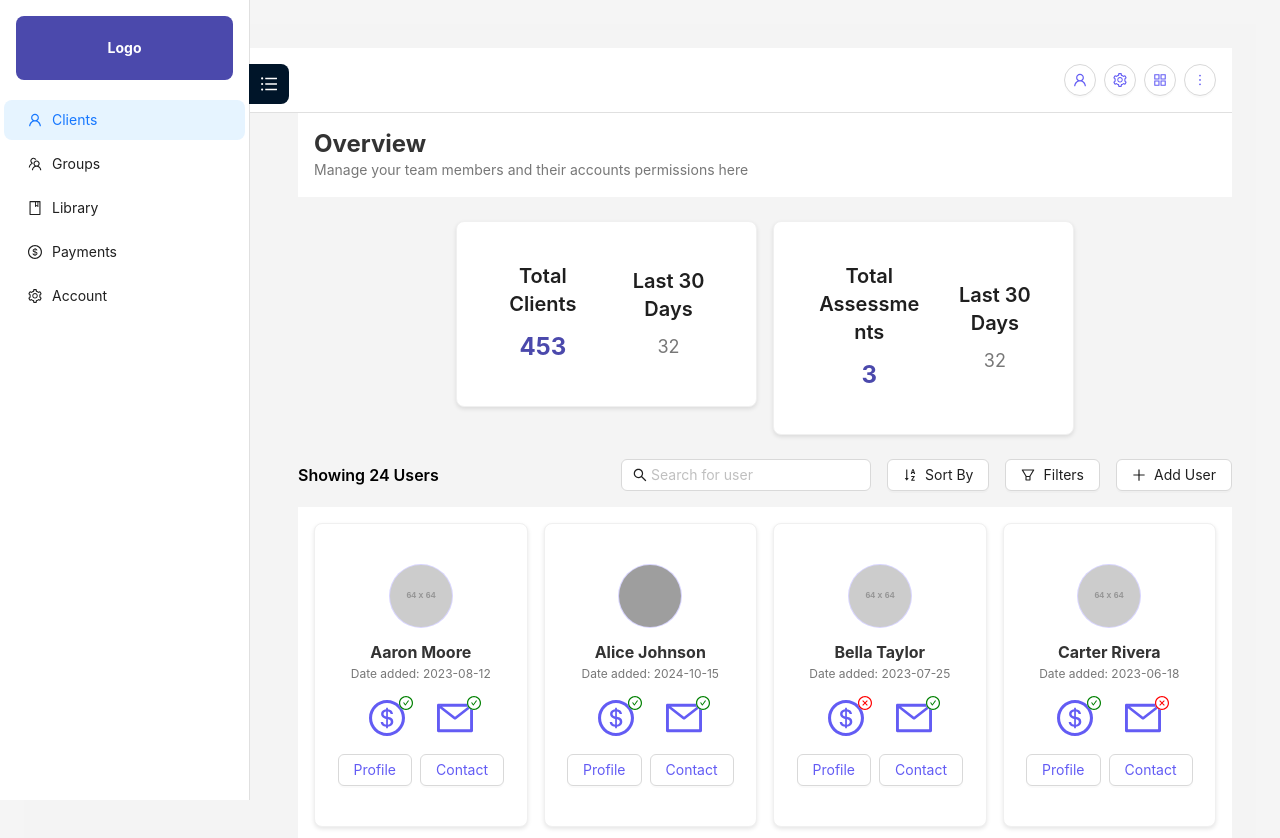
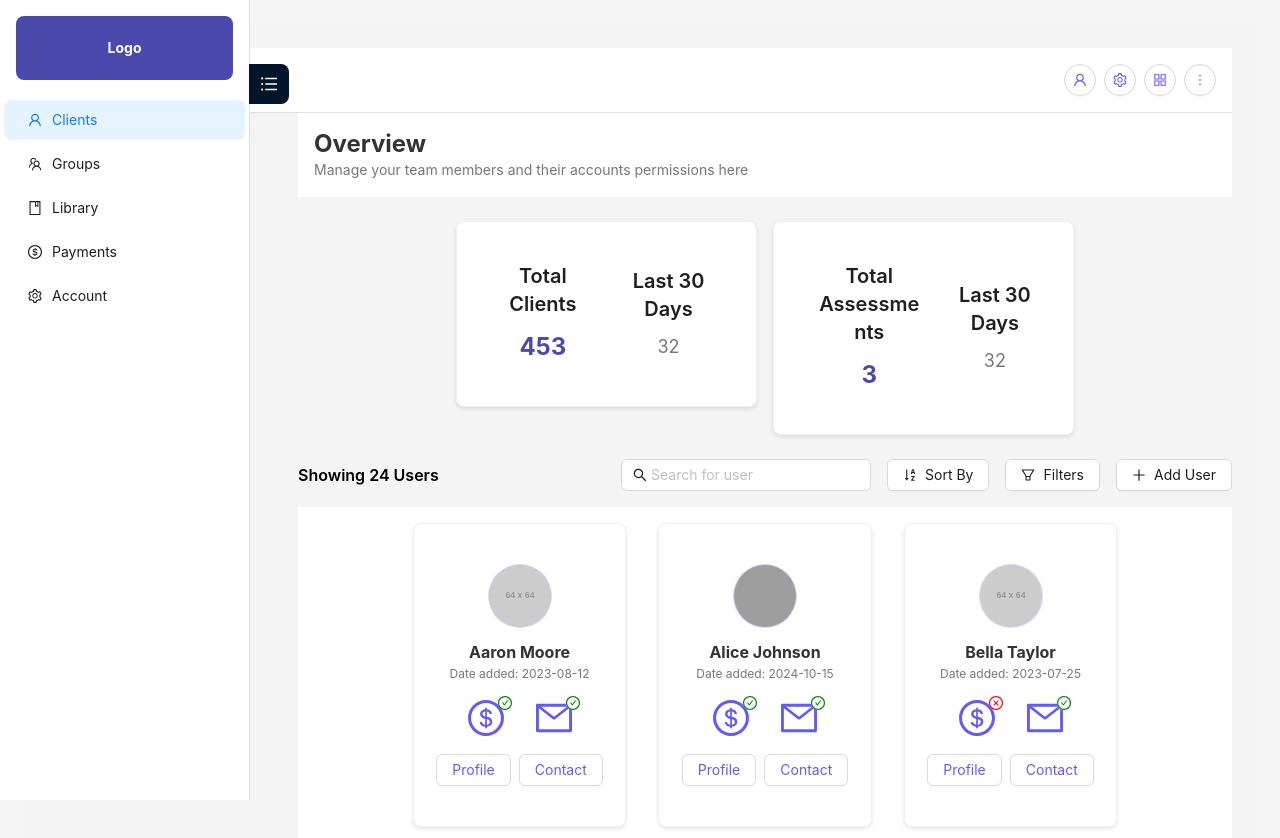
Before and after one commit to pratikk94/Santhify, a React (Vite) app: page / in a window 1280 px wide. Shown: the top 838 px of the page. Built offline with nearby package versions, Linux system fonts and the light colour scheme; grey boxes are pictures that could not be loaded.

Commit message:
Responsive user grid

```diff
--- a/src/components/UserCardGrid/UserCardGrid.tsx
+++ b/src/components/UserCardGrid/UserCardGrid.tsx
@@ -76,12 +76,12 @@ const UserCardsGrid: React.FC<UserCardsGridProps> = ({ searchTerm, filters, sort
         {paginatedUsers.map((user) => (
           <Col
             key={user.id}
-            xs={24}
-            sm={12}
-            md={8}
-            lg={6}
+            xs={24} // Full width on extra small devices
+            sm={12} // Two cards per row on small devices
+            md={8}  // Three cards per row on medium devices
+            lg={6}  // Four cards per row on large devices
             xl={6}
-            xxl={6} // Adjust columns for extra-large screens
+            xxl={6}
           >
             <UserCard user={user} />
           </Col>
--- a/src/components/UserCardGrid/UserCardsGrid.css
+++ b/src/components/UserCardGrid/UserCardsGrid.css
@@ -1,5 +1,44 @@
-/* UserCardsGrid.css */
+/* UserCardsGrid Styles */
 .user-cards-grid {
   padding: 16px;
   background: #ffffff;
+  display: flex;
+  flex-direction: column; /* Stack grid elements */
+  min-height: 160px; /* Ensure height is at least the size of one user card */
+  overflow: visible; /* Allow grid content to overflow if necessary */
+  justify-content: flex-start; /* Align content to the top */
 }
+
+/* Row Styles */
+.user-cards-grid .ant-row {
+  flex-grow: 1; /* Allow the row to take available space */
+  overflow: visible; /* Allow row content to overflow */
+  gap: 16px; /* Add space between user cards */
+  margin: 0; /* Remove extra margins */
+}
+
+/* Column Styles */
+.user-cards-grid .ant-col {
+  margin-bottom: 16px; /* Add space between rows */
+}
+
+/* Responsive Design */
+@media (max-width: 768px) {
+  .user-cards-grid {
+    padding: 8px; /* Reduce padding for smaller devices */
+  }
+
+  .user-cards-grid .ant-row {
+    gap: 8px; /* Reduce spacing for smaller screens */
+  }
+}
+
+@media (max-width: 480px) {
+  .user-cards-grid {
+    padding: 4px; /* Further reduce padding for very small devices */
+  }
+
+  .user-cards-grid .ant-row {
+    gap: 4px; /* Minimize spacing for small screens */
+  }
+}
--- a/src/pages/Dashboard.tsx
+++ b/src/pages/Dashboard.tsx
@@ -7,7 +7,6 @@ import FiltersBar from '../components/FiltersBar/FiltersBar';
 import UserCardsGrid from '../components/UserCardGrid/UserCardGrid';
 import mockUsers from '../data/mockUsers'; // Importing mock users
 import dayjs, { Dayjs } from 'dayjs';
-
 
 interface FilterCriteria {
   countries: string[];
@@ -20,7 +19,7 @@ const Dashboard: React.FC = () => {
   const [searchTerm, setSearchTerm] = useState('');
   const [sortOrder, setSortOrder] = useState<'asc' | 'desc'>('asc');
   const [filters, setFilters] = useState<FilterCriteria>({
-    countries: [], // Explicitly typed as string[]
+    countries: [],
     ageRange: [14, 37],
     dateRange: [null, null],
     date_added: null,
@@ -80,11 +79,16 @@ const Dashboard: React.FC = () => {
 
   return (
     <div className="dashboard-layout">
+      {/* Top Navigation */}
       <TopNav />
       <div className="dashboard-main">
+        {/* Overview Section */}
         <OverviewHeader />
 
+        {/* Stats Section */}
         <StatsCards />
+
+        {/* Filters Section */}
         <FiltersBar
           onSearch={handleSearch}
           onSortBy={handleSortBy}
@@ -92,6 +96,8 @@ const Dashboard: React.FC = () => {
           onAddUser={handleAddUser}
           totalUsers={filteredUsers.length} // Pass filtered users count
         />
+
+        {/* User Grid Section */}
         <UserCardsGrid
           searchTerm={searchTerm}
           filters={filters}
--- a/src/styles/dashboard.css
+++ b/src/styles/dashboard.css
@@ -2,7 +2,7 @@
 .dashboard-layout {
     display: flex;
     flex-direction: column; /* Stacks sidebar and content for smaller screens */
-  height: 100vh;
+    height: 100vh; /* Full viewport height */
     background: #f4f4f4;
   }
 
@@ -17,7 +17,7 @@
     bottom: 0;
     left: 0;
     z-index: 1000;
-  overflow-y: auto;
+    overflow-y: auto; /* Allow scrolling if sidebar content exceeds height */
   }
 
   @media (max-width: 768px) {
@@ -29,11 +29,11 @@
 
   /* Main Content */
   .dashboard-main {
-  flex: 1;
+    flex: 1; /* Allow main content to grow and fill available space */
     display: flex;
     flex-direction: column;
     margin-left: 250px;
-  overflow: hidden;
+    overflow-y: auto; /* Allow dashboard content to scroll if it overflows */
   }
 
   @media (max-width: 768px) {
@@ -51,11 +51,14 @@
 
   /* Scrollable Content */
   .dashboard-content {
-  flex: 1;
-  overflow-y: auto;
+    flex: 1; /* Allow content to grow and take available space */
+    overflow-y: auto; /* Enable scrolling for overflowing content */
     padding: 16px;
     background: #ffffff;
     box-shadow: 0px 1px 2px rgba(0, 0, 0, 0.1);
+    display: flex; /* Ensure proper stacking for child elements */
+    flex-direction: column;
+    min-height: 0; /* Prevent height issues */
   }
 
   /* Stats Section */
@@ -83,19 +86,79 @@
     flex-wrap: wrap;
     gap: 16px;
     justify-content: center;
+    min-height: 160px; /* Ensure the user grid is at least as tall as one user card */
   }
 
+  @media (max-width: 768px) {
+    .user-list {
+      justify-content: center; /* Center user cards on smaller screens */
+      padding: 8px; /* Add padding for mobile devices */
+    }
+  }
+
+  /* Responsive Header and Stats Adjustments */
   @media (min-width: 768px) {
     .dashboard-header h2,
     .dashboard-header p {
-    text-align: left;
+      text-align: left; /* Left-align text for larger screens */
     }
 
     .stats {
-    justify-content: flex-start;
+      justify-content: flex-start; /* Align stats to the left for larger screens */
     }
 
     .user-list {
-    justify-content: flex-start;
+      justify-content: flex-start; /* Align user cards to the left for larger screens */
     }
   }
+
+  /* Ensure Dashboard Content is Responsive */
+  .dashboard-content {
+    display: flex;
+    flex-direction: column;
+    min-height: 0; /* Prevent height issues */
+  }
+
+  /* UserCardsGrid Section */
+  .user-cards-grid {
+    padding: 16px;
+    background: #ffffff;
+    display: flex;
+    flex-direction: column; /* Stack grid elements */
+    flex-grow: 1; /* Allow grid to grow and fill available space */
+    min-height: 160px; /* Ensure height is at least the size of one user card */
+    overflow: visible; /* Allow grid content to overflow if necessary */
+  }
+
+  /* Ensure Row and Columns fit dynamically */
+  .user-cards-grid .ant-row {
+    flex-grow: 1; /* Allow the row to take available space */
+    overflow-y: auto; /* Add vertical scrolling for overflow */
+    gap: 16px; /* Add spacing between user cards */
+    margin: 0; /* Remove extra margins */
+  }
+
+  .user-cards-grid .ant-col {
+    margin-bottom: 16px; /* Add space between rows */
+  }
+
+  /* Responsive Adjustments */
+  @media (max-width: 768px) {
+    .user-cards-grid {
+      padding: 8px; /* Reduce padding for smaller devices */
+    }
+
+    .user-cards-grid .ant-row {
+      gap: 8px; /* Reduce spacing between rows for smaller screens */
+    }
+  }
+
+  @media (max-width: 480px) {
+    .user-cards-grid {
+      padding: 4px; /* Further reduce padding for very small devices */
+    }
+
+    .user-cards-grid .ant-row {
+      gap: 4px; /* Minimize spacing for small screens */
+    }
+  }
```
Lines whose indentation alone changed are shown as unchanged.
